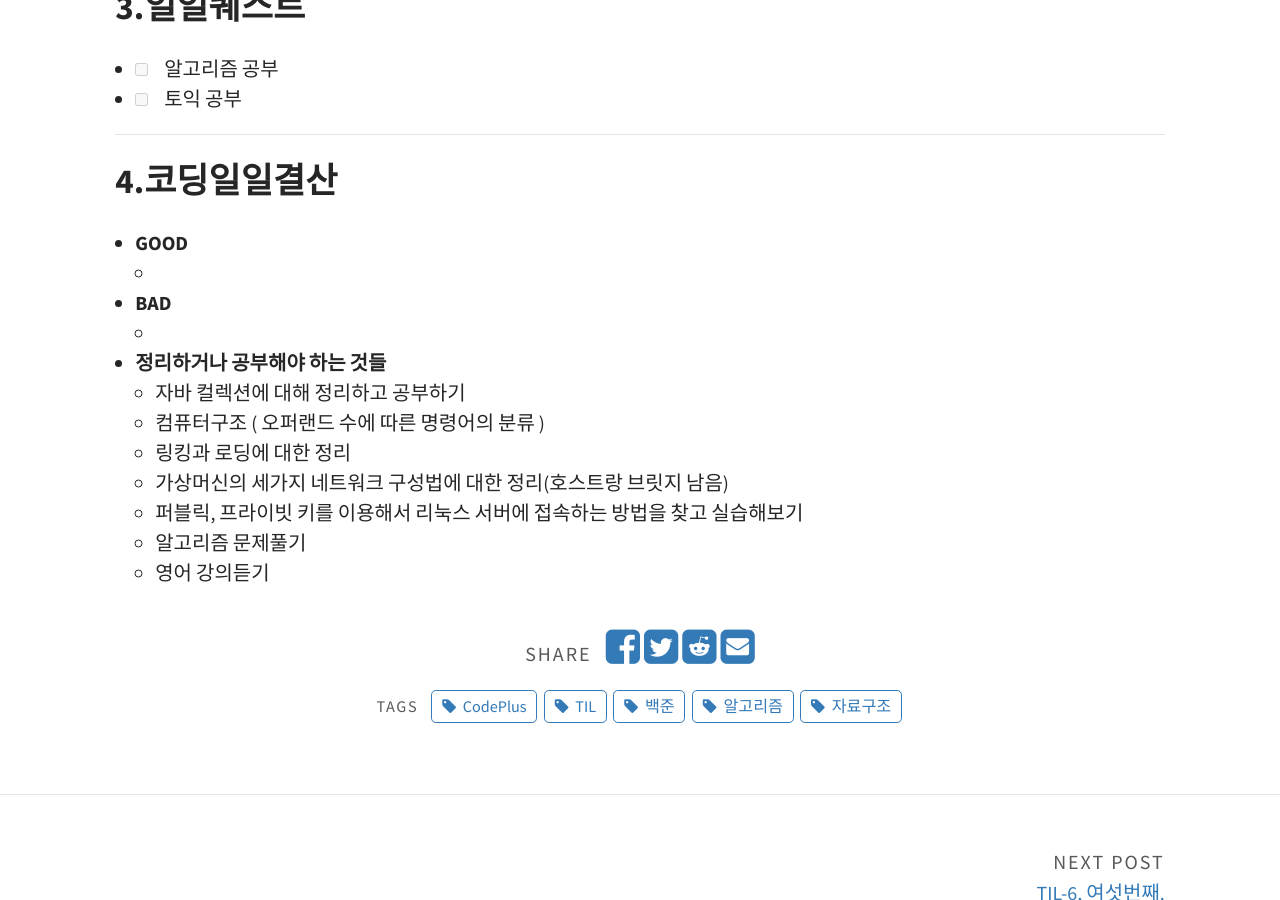
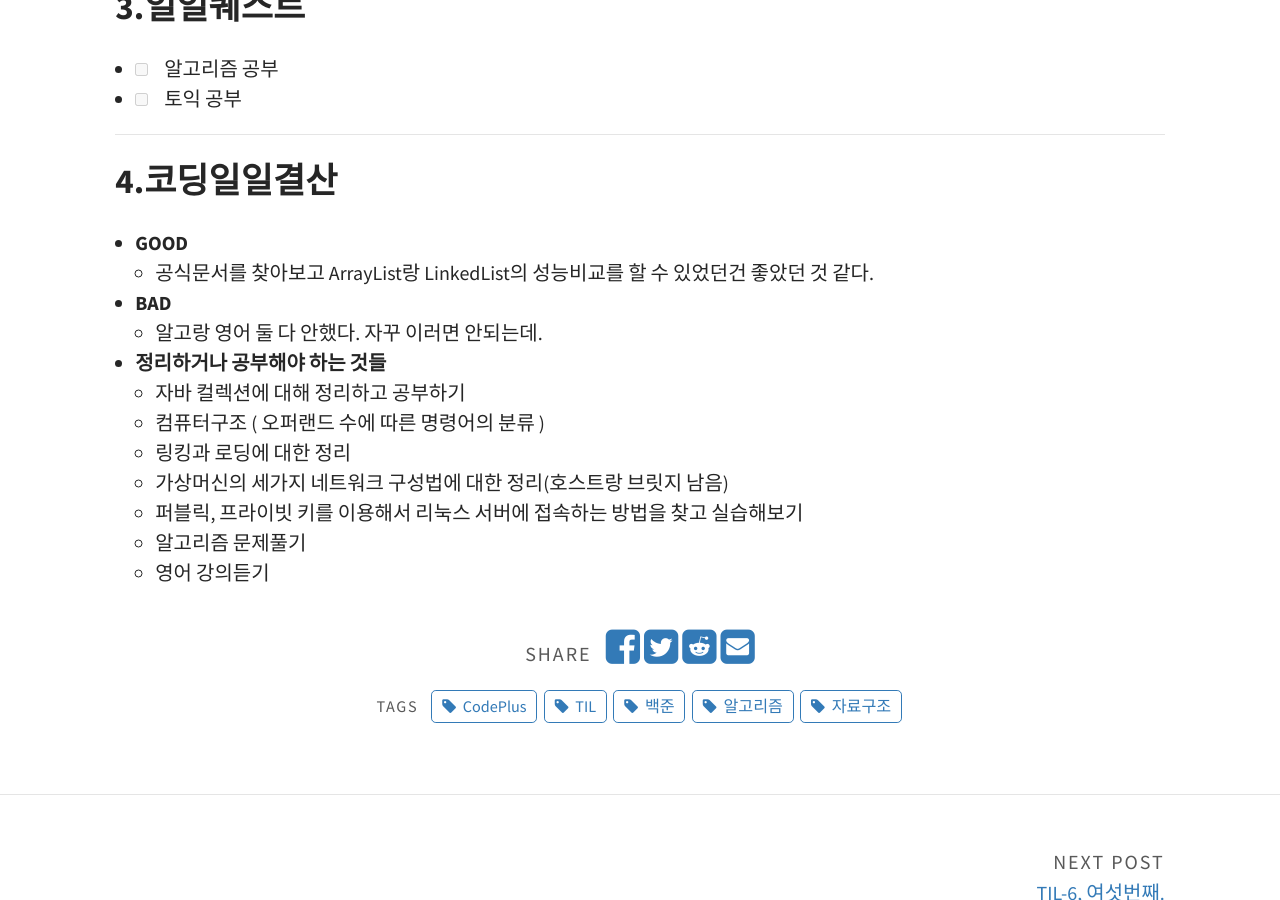
Before and after one commit to Malloc72P/Malloc72P.github.io, a Jekyll site: the page built from _posts/2021-01-12-TIL-7.md, in a window 1280 px wide and 900 px high, scrolled down 1270 px. Built offline with Jekyll 4.4.1, drawn with Linux system fonts in a browser that asks for light colours.

Commit message:
7일차 TIL 올림

```diff
--- a/_posts/2021-01-12-TIL-7.md
+++ b/_posts/2021-01-12-TIL-7.md
@@ -45,9 +45,9 @@ tags: [ TIL, 알고리즘, 자료구조, CodePlus, 백준 ]
 
 ## 4.코딩일일결산
 * **GOOD**
-  *
+  * 공식문서를 찾아보고 ArrayList랑 LinkedList의 성능비교를 할 수 있었던건 좋았던 것 같다.
 * **BAD**
-  *
+  * 알고랑 영어 둘 다 안했다. 자꾸 이러면 안되는데.
 * **정리하거나 공부해야 하는 것들**
   * 자바 컬렉션에 대해 정리하고 공부하기
   * 컴퓨터구조 ( 오퍼랜드 수에 따른 명령어의 분류 )
```
